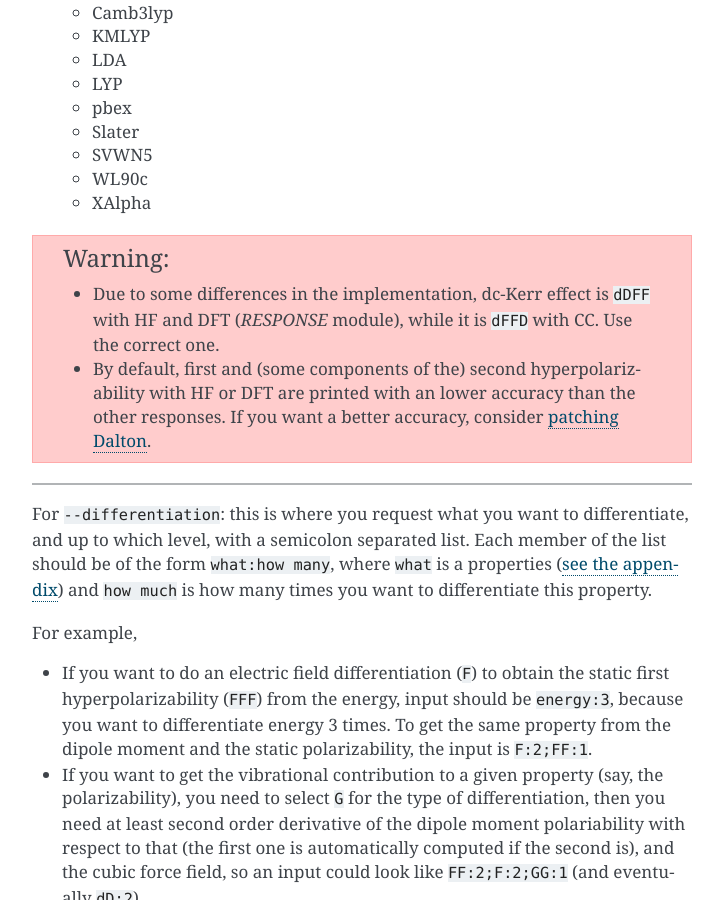
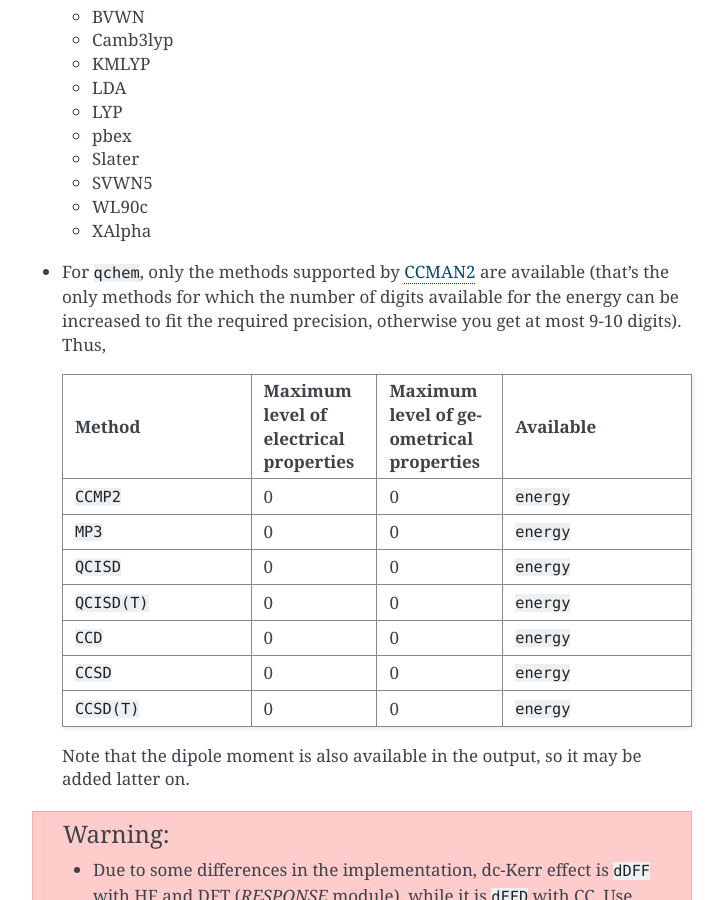
Before and after one commit to pierre-24/nachos, a Sphinx documentation site: the page built from documentation/source/use.rst, in a window 1280 px wide and 900 px high, scrolled down 7141 px. Shown: the whole window, without its empty margins (388-1112 px from the left). Built offline with Sphinx 7.4.7, drawn with Linux system fonts in a browser that asks for light colours; some of the changed text lies outside the part shown.

Commit message:
add documentation

```diff
--- a/documentation/source/use.rst
+++ b/documentation/source/use.rst
@@ -104,7 +104,7 @@ See below for more details on every command.
     + For some terminal, it is not possible to use the extended prompt toolkit, use ``-N`` to get an alternative.
     + Default behavior is if there is an error in the input argument, the corresponding question is asked again.
       If you just want the program to fail (because you are using it in a script), use the ``-S`` option.
-    + ``F`` differentiation is **only possible** with gaussian.
+    + ``F`` differentiation is **only possible** with gaussian and qchem.
 
 The program prompts for different information in order to create a *recipe file*, if not given in command line, and generate a recipe in output (``-o`` option, default is ``nachos_recipe.yml``).
 
@@ -118,7 +118,7 @@ The program prompts for different information in order to create a *recipe file*
      - Note
    * - ``--flavor``
      - "What flavor for you, today?"
-     - ``gaussian`` | ``dalton``
+     - ``gaussian`` | ``dalton`` | ``qchem``
      -
    * - ``--type``
      - "What type of differentiation?"
@@ -311,6 +311,47 @@ This also determine the maximum properties available at this level i.e. what you
   + WL90c
   + XAlpha
 
++ For ``qchem``, only the methods supported by `CCMAN2 <http://www.q-chem.com/qchem-website/manual/qchem51_manual/sect-ccmeth.html>`_ are available (that's the only methods for which the number of digits available for the energy can be increased to fit the required precision, otherwise you get at most 9-10 digits). Thus,
+
+  .. list-table::
+       :header-rows: 1
+       :widths: 30 20 20 30
+
+       * - Method
+         - Maximum level of electrical properties
+         - Maximum level of geometrical properties
+         - Available
+       * - ``CCMP2``
+         - 0
+         - 0
+         - ``energy``
+       * - ``MP3``
+         - 0
+         - 0
+         - ``energy``
+       * - ``QCISD``
+         - 0
+         - 0
+         - ``energy``
+       * - ``QCISD(T)``
+         - 0
+         - 0
+         - ``energy``
+       * - ``CCD``
+         - 0
+         - 0
+         - ``energy``
+       * - ``CCSD``
+         - 0
+         - 0
+         - ``energy``
+       * - ``CCSD(T)``
+         - 0
+         - 0
+         - ``energy``
+
+  Note that the dipole moment is also available in the output, so it may be added latter on.
+
 
 .. warning::
 
@@ -441,6 +482,30 @@ Note that you don't have to redefine every variable, since they have a default v
 
   Splitting and merging modify the number of calculation, but also the times it takes (because Dalton tries to solve all response functions at the same time, therefore you may need to increase ``response_max_it``).
 
++ For ``qchem``, the options are
+
+  .. list-table::
+       :header-rows: 1
+       :widths: 20 20 60
+
+       * - Option
+         - Default value
+         - Note
+       * - ``convergence``
+         - ``11``
+         - SCF convergence criterion
+       * - ``cc_convergence``
+         - ``0``
+         - CC convergence criterion
+       * - ``max_cycles``
+         - ``600``
+         - Maximum number of SCF and CC cycles
+       * - ``memory_static``
+         - ``2000``
+         - Memory (in MiB) for the SCF part
+       * - ``memory_cc``
+         - ``2000``
+         - Memory (in MiB) for CCMAN2 (you **should increase it** if you use a large basis set)
 
 .. autoprogram:: nachos.prepare:get_arguments_parser()
     :prog: nachos_prepare
@@ -474,7 +539,7 @@ The ``-V 1`` option allows you to know how much files where generated.
 .. autoprogram:: nachos.cook:get_arguments_parser()
     :prog: nachos_cook
 
-The program fetch the different computational results from each files that it can fin (it looks for FCHK files with gaussian, TAR archive and OUT files for dalton), and mix them together in a single *data file*.
+The program fetch the different computational results from each files that it can fin (it looks for FCHK files with gaussian, TAR archive and OUT files for dalton, LOG for Q-Chem), and mix them together in a single *data file*.
 
 By default, the program looks for output files **in the same directory as the recipe**. You can supply directories as argument, but in this case, the program does not look in the recipe directory (so don't forget to add it to the list).
 
```
Also changed, not shown: other parts of documentation/source/use.rst (+2 -2 lines), 2 other files.
